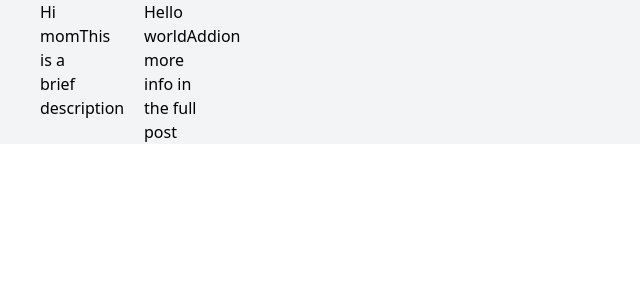
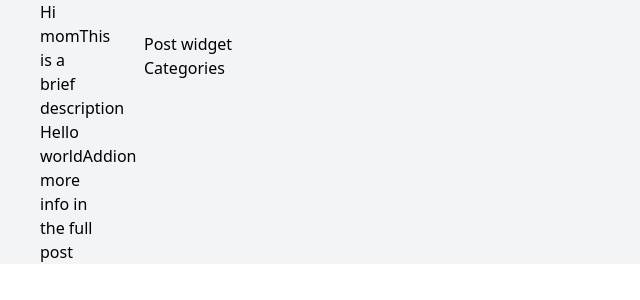
Before and after one commit to Alfrugo/NextJS-GraphQL-Blog, a Next.js app: page / in a window 1280 px wide. Shown: the top 300 px of the page, without its empty margins (0-640 px from the left). Built offline with nearby package versions, Linux system fonts and the light colour scheme.

Commit message:
index jsx completed

```diff
--- /dev/null
+++ b/components/Categories.jsx
@@ -0,0 +1,12 @@
+import React from 'react'
+
+const Categories = () => {
+    return (
+        <div>
+            Categories
+
+        </div>
+    )
+}
+
+export default Categories
--- /dev/null
+++ b/components/PostCard.jsx
@@ -0,0 +1,12 @@
+import React from 'react'
+
+const PostCard = ( {post}) => {
+    return (
+        <div>
+            {post.title}
+            {post.excerpt}
+        </div>
+    )
+}
+
+export default PostCard
--- /dev/null
+++ b/components/PostWidget.jsx
@@ -0,0 +1,11 @@
+import React from 'react'
+
+const PostWidget = ( ) => {
+    return (
+        <div>
+            Post widget
+        </div>
+    )
+}
+
+export default PostWidget
--- /dev/null
+++ b/components/index.js
@@ -0,0 +1,5 @@
+import { defaultMaxListeners } from "ws";
+
+export { default as PostCard } from './PostCard'
+export { default as PostWidget } from './PostWidget'
+export { default as Categories } from './Categories'
--- a/pages/index.tsx
+++ b/pages/index.tsx
@@ -1,6 +1,7 @@
 import type { NextPage } from 'next'
 import Head from 'next/head'
 import Image from 'next/image'
+import { PostCard, PostWidget, Categories } from '../components'
 
 const posts = [
   {title:'Hi mom', excerpt:'This is a brief description'},
@@ -16,16 +17,16 @@
       </Head>
 
       <div className='grid grid-cols-1 lg:grid-cols-12 gap-12'>
-        {posts.map((post, index) => (
-          <div>
-            {post.title}
-            {post.excerpt}
+        <div className='col-span-8 lg:col-span-1'>
+          {posts.map((post, index) =>  <PostCard post={post} key={post.title} /> )}
+        </div>
+        <div className='col-span-1 lg:col-span-4'>
+          <div className='lg:sticky relative top-8'>
+            <PostWidget />
+            <Categories />
           </div>
-        ))}
-
+        </div>
       </div>
-
-
     </div>
   )
 }
```
